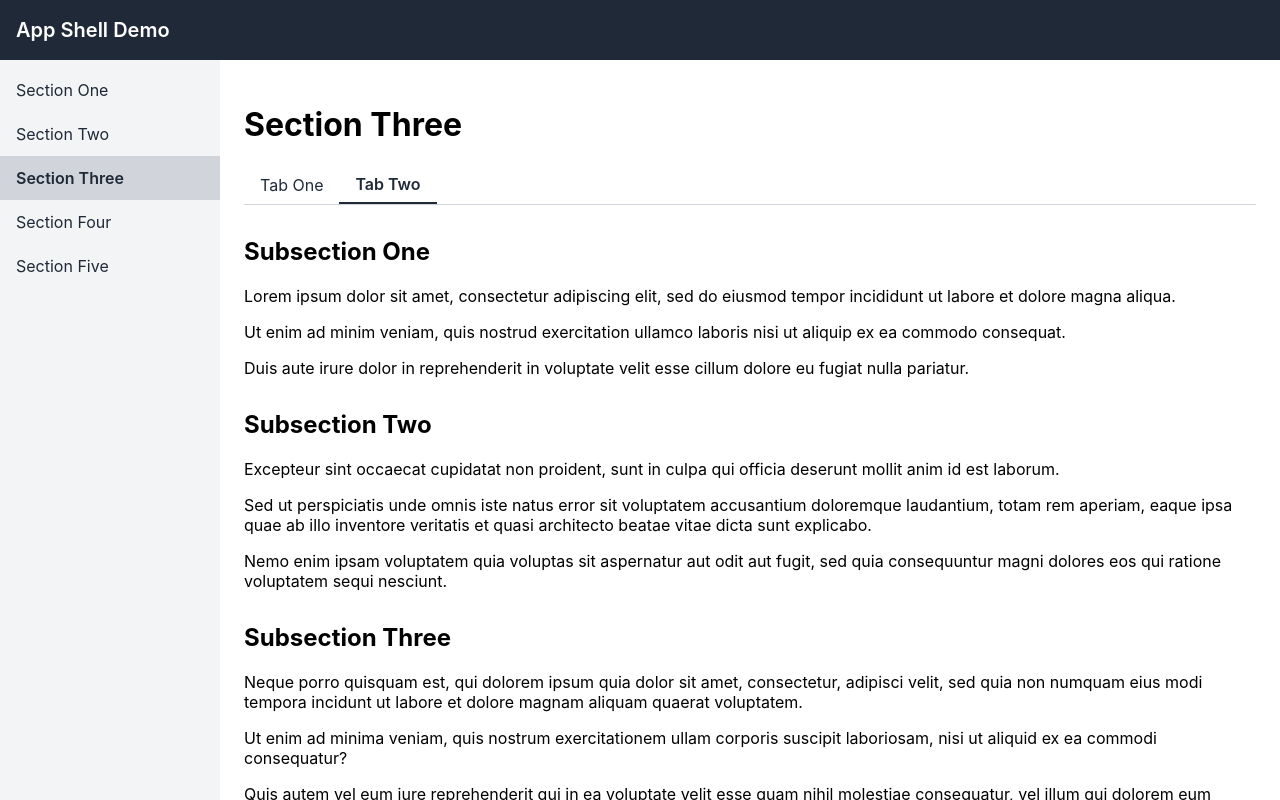
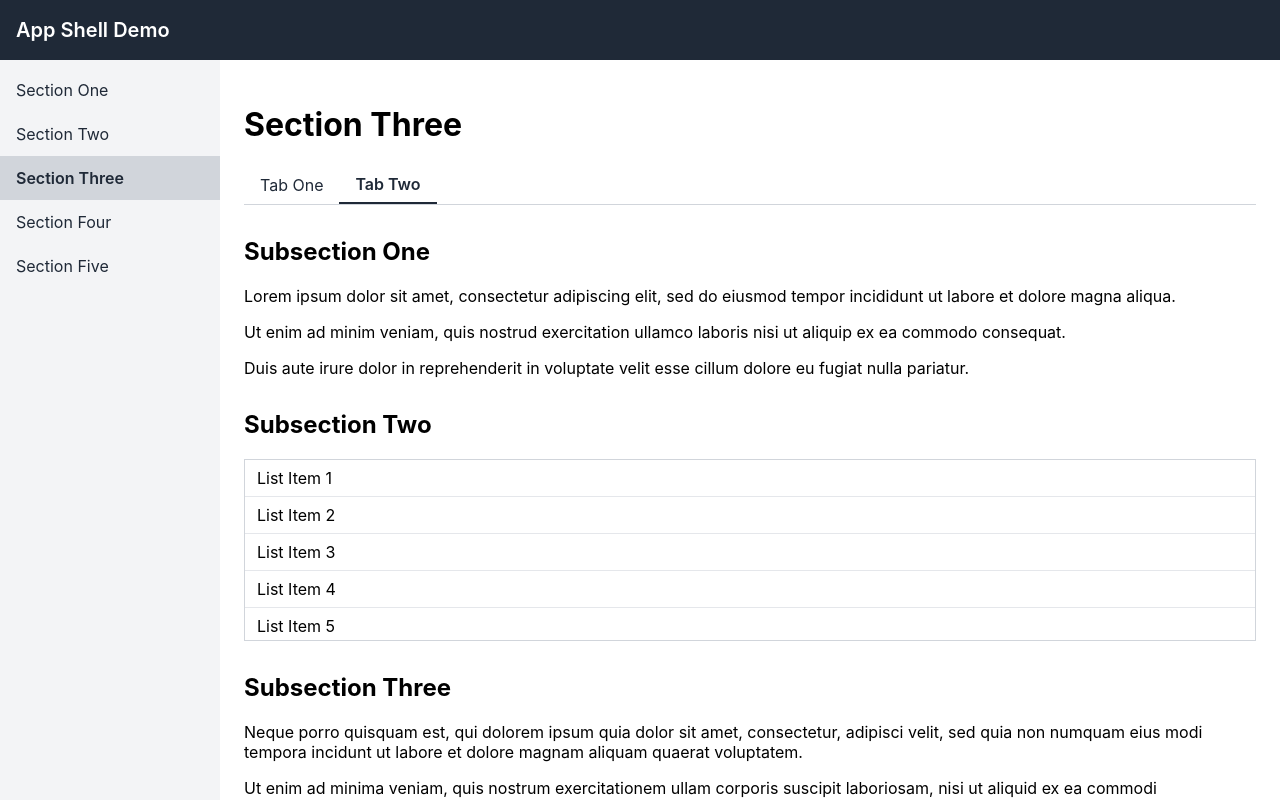
Before and after one commit to JoelBrown1/select_options, a React (Create React App) app: page /section-three in a window 1280 px wide. Both pictures are taken after a click on the tab "Tab Two". Built offline with nearby package versions, Linux system fonts and the light colour scheme.

Commit message:
Add scrollable 20-item list to Section Three Subsection Two

```diff
--- a/src/components/pages/SectionThree.js
+++ b/src/components/pages/SectionThree.js
@@ -18,9 +18,28 @@ const TAB_TWO_CONTENT = (
     <p>Duis aute irure dolor in reprehenderit in voluptate velit esse cillum dolore eu fugiat nulla pariatur.</p>
 
     <h2 className="section-three__subsection-heading">Subsection Two</h2>
-    <p>Excepteur sint occaecat cupidatat non proident, sunt in culpa qui officia deserunt mollit anim id est laborum.</p>
-    <p>Sed ut perspiciatis unde omnis iste natus error sit voluptatem accusantium doloremque laudantium, totam rem aperiam, eaque ipsa quae ab illo inventore veritatis et quasi architecto beatae vitae dicta sunt explicabo.</p>
-    <p>Nemo enim ipsam voluptatem quia voluptas sit aspernatur aut odit aut fugit, sed quia consequuntur magni dolores eos qui ratione voluptatem sequi nesciunt.</p>
+    <ul className="section-three__scroll-list">
+      <li>List Item 1</li>
+      <li>List Item 2</li>
+      <li>List Item 3</li>
+      <li>List Item 4</li>
+      <li>List Item 5</li>
+      <li>List Item 6</li>
+      <li>List Item 7</li>
+      <li>List Item 8</li>
+      <li>List Item 9</li>
+      <li>List Item 10</li>
+      <li>List Item 11</li>
+      <li>List Item 12</li>
+      <li>List Item 13</li>
+      <li>List Item 14</li>
+      <li>List Item 15</li>
+      <li>List Item 16</li>
+      <li>List Item 17</li>
+      <li>List Item 18</li>
+      <li>List Item 19</li>
+      <li>List Item 20</li>
+    </ul>
 
     <h2 className="section-three__subsection-heading">Subsection Three</h2>
     <p>Neque porro quisquam est, qui dolorem ipsum quia dolor sit amet, consectetur, adipisci velit, sed quia non numquam eius modi tempora incidunt ut labore et dolore magnam aliquam quaerat voluptatem.</p>
--- a/src/components/pages/SectionThree.scss
+++ b/src/components/pages/SectionThree.scss
@@ -5,3 +5,21 @@
     margin-top: 16px;
   }
 }
+
+.section-three__scroll-list {
+  list-style: none;
+  margin: 0;
+  padding: 0;
+  max-height: 180px;
+  overflow-y: auto;
+  border: 1px solid #d1d5db;
+
+  li {
+    padding: 8px 12px;
+    border-bottom: 1px solid #e5e7eb;
+
+    &:last-child {
+      border-bottom: none;
+    }
+  }
+}
```
